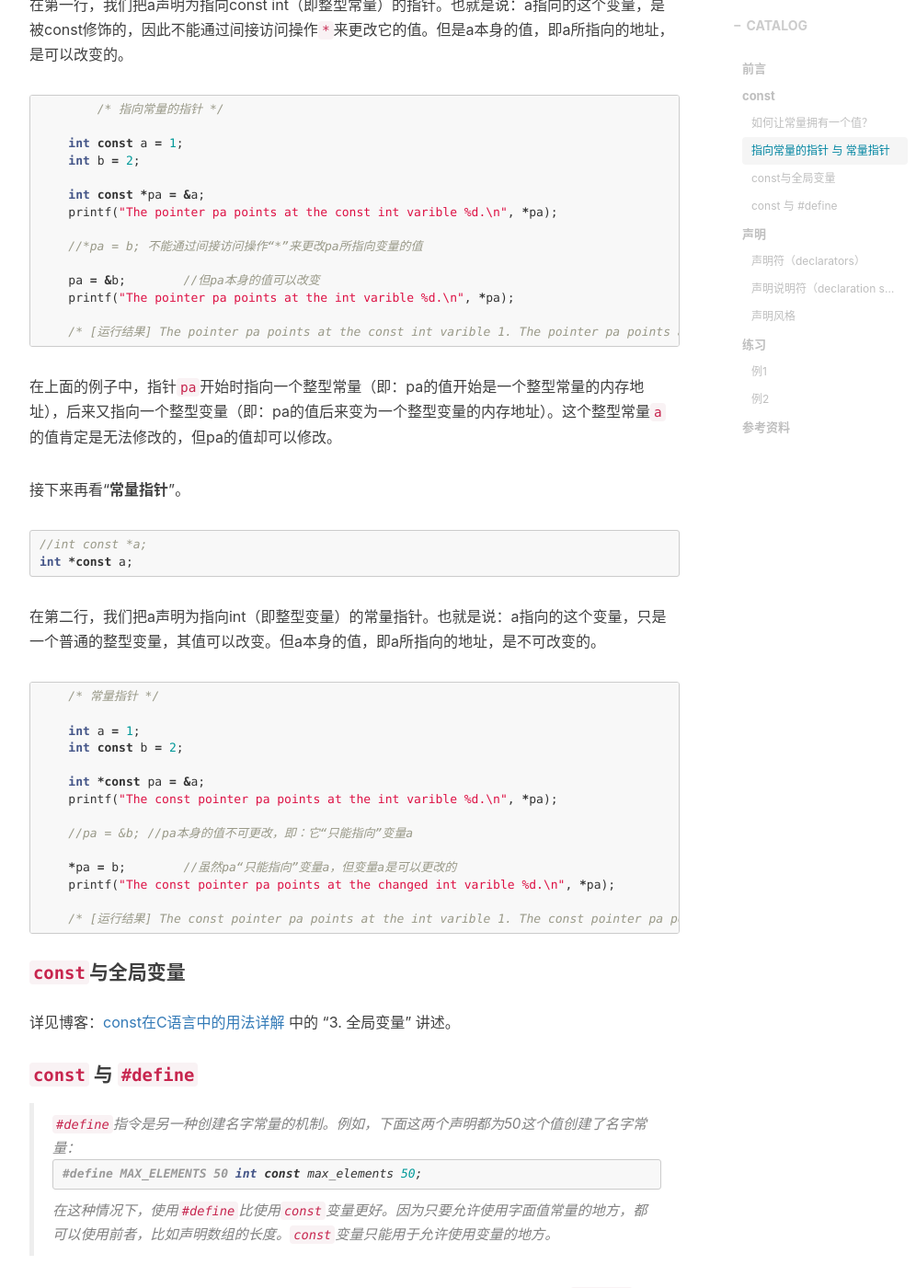
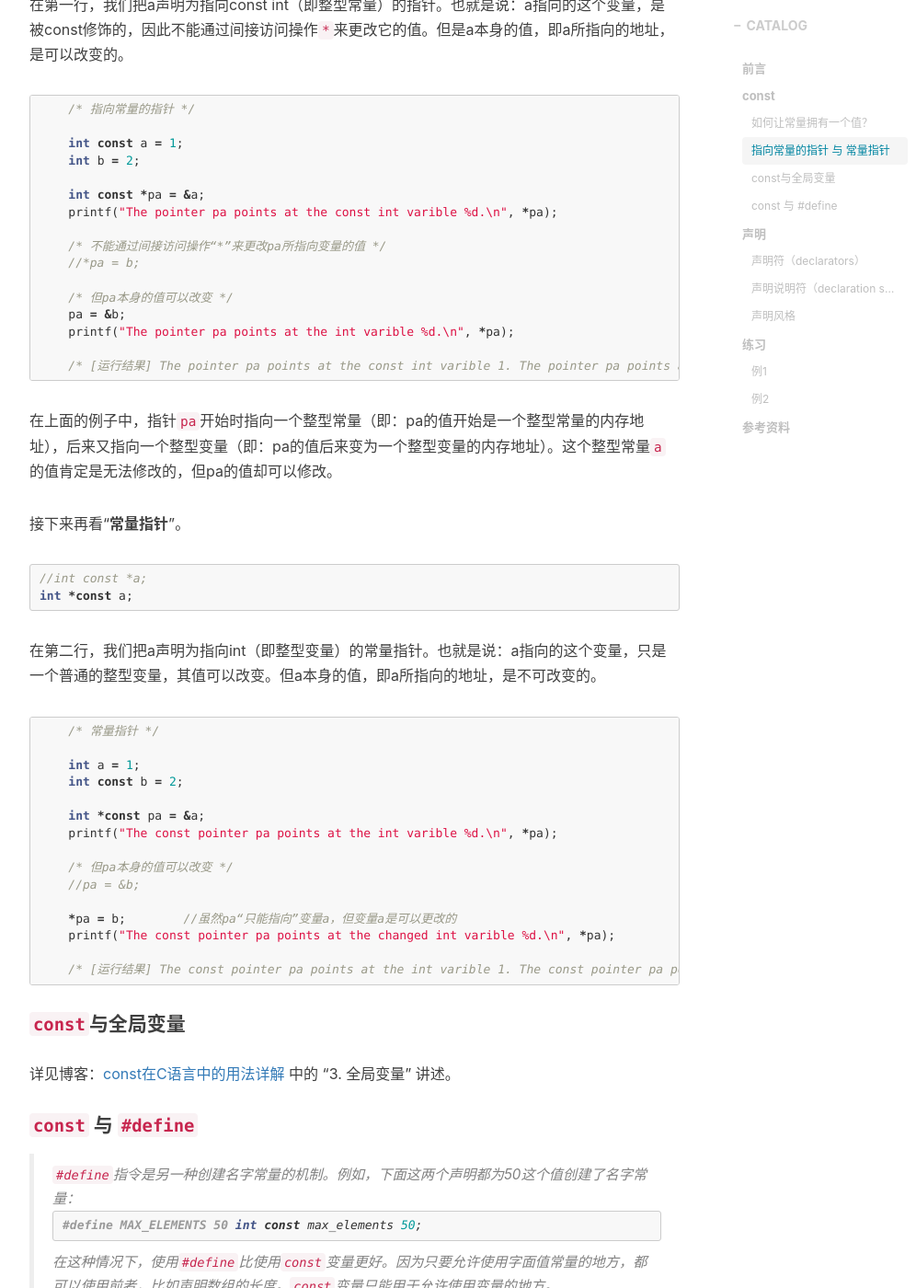
Before and after one commit to RMSnow/RMSnow.github.io, a Jekyll site: the page built from _posts/2017-10-26-C语言中const的详细用法及声明规则.md, in a window 1280 px wide and 1400 px high, scrolled down 2261 px. Shown: the whole window at 92% size, without its empty margins (233-1229 px from the left). Built offline with Jekyll 4.4.1, drawn with Linux system fonts in a browser that asks for light colours; nearby versions of some CDN libraries; comment, search, counter and statistics services are not loaded; some of the changed text lies outside the part shown.

Commit message:
Update 2017-10-26-C语言中const的详细用法及声明规则.md

````diff
--- a/_posts/2017-10-26-C语言中const的详细用法及声明规则.md
+++ b/_posts/2017-10-26-C语言中const的详细用法及声明规则.md
@@ -35,10 +35,10 @@ const int a;
 
 方法一：在声明时，就对常量就行初始化。
 ```c
-//正确的赋值方法：
+/* 正确的赋值方法: */
 int const a = 10;
 
-//错误使用常量：
+/* 错误使用常量: */
 int const a;
 a = 10;
 ```
@@ -86,7 +86,7 @@ int const *a;
 在第一行，我们把a声明为指向const int（即整型常量）的指针。也就是说：a指向的这个变量，是被const修饰的，因此不能通过间接访问操作`*`来更改它的值。但是a本身的值，即a所指向的地址，是可以改变的。
 
 ```c
-	/* 指向常量的指针 */
+    /* 指向常量的指针 */
 
     int const a = 1;
     int b = 2;
@@ -94,9 +94,11 @@ int const *a;
     int const *pa = &a;
     printf("The pointer pa points at the const int varible %d.\n", *pa);
 
-    //*pa = b;      不能通过间接访问操作“*”来更改pa所指向变量的值
+    /* 不能通过间接访问操作“*”来更改pa所指向变量的值 */
+    //*pa = b;
 
-    pa = &b;        //但pa本身的值可以改变
+    /* 但pa本身的值可以改变 */
+    pa = &b;
     printf("The pointer pa points at the int varible %d.\n", *pa);
 
     /*
@@ -123,7 +125,8 @@ int *const a;
     int *const pa = &a;
     printf("The const pointer pa points at the int varible %d.\n", *pa);
 
-    //pa = &b;      //pa本身的值不可更改，即：它“只能指向”变量a
+    /* 但pa本身的值可以改变 */
+    //pa = &b;
 
     *pa = b;        //虽然pa“只能指向”变量a，但变量a是可以更改的
     printf("The const pointer pa points at the changed int varible %d.\n", *pa);
````
